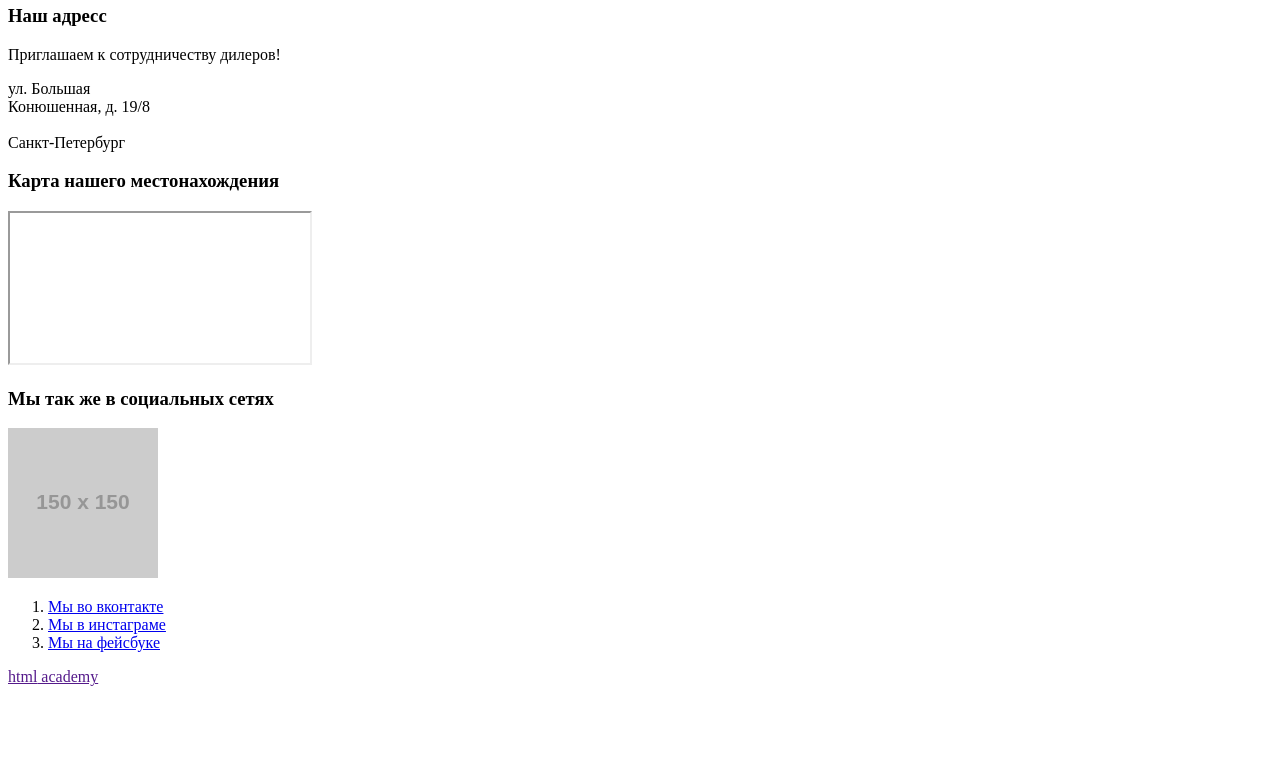
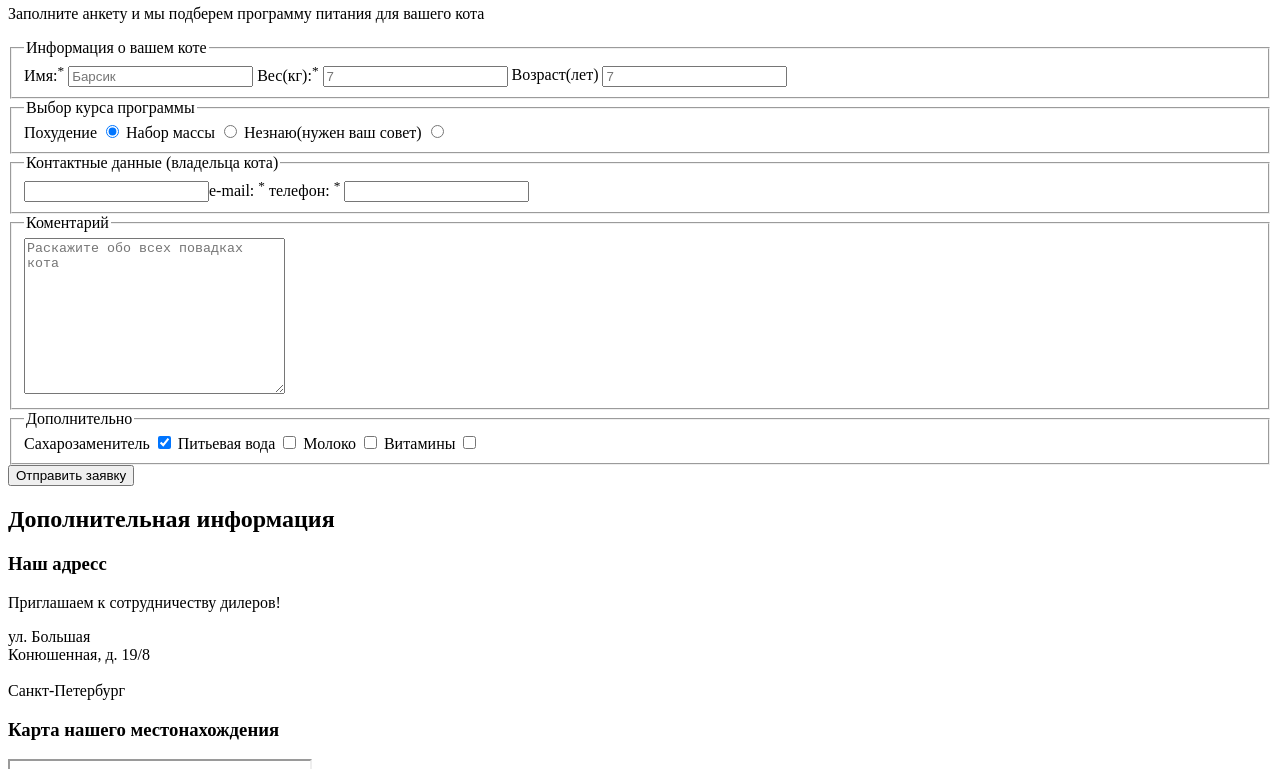
Before and after one commit to GarryVar/858513-cat-energy-19, a website: page source/form.html in a window 1280 px wide. Shown: the part 331-1100 px from the top of the page. Before the commit the page ends 1025 px from the top, so only its background shows below. Drawn offline with Linux system fonts and the light colour scheme; placeholder pictures from the web are drawn by us.

Commit message:
Завершает разметку по БЭМ в source/form.html

```diff
--- a/source/form.html
+++ b/source/form.html
@@ -21,6 +21,74 @@
         <button class="main-nav__toggle" type="button">Показать навигацию</button>
       </nav>
     </header>
+
+    <main>
+      <section class="programm">
+        <h2 class="programm__title">Подбор программы</h2>
+        <p class="programm__legend">Заполните анкету и мы подберем программу питания для вашего кота</p>
+        <form class="programm__form" action="post">
+
+          <fieldset>
+            <legend class="visually-hidden">Информация о вашем коте</legend>
+
+            <label for="cat-name">Имя:<sup>*</sup></label>
+            <input id="cat-name" type="text" placeholder="Барсик" required>
+
+            <label for="cat-weight">Вес(кг):<sup>*</sup></label>
+            <input id="cat-weight" type="text" placeholder="7" required>
+
+            <label for="cat-age">Возраст(лет)</label>
+            <input id="cat-age" type="text" placeholder="7">
+          </fieldset>
+
+          <fieldset>
+            <legend class="visually-hidden">Выбор курса программы</legend>
+
+            <label for="cat-sliming">Похудение</label>
+            <input id="cat-sliming" type="radio" checked>
+
+            <label for="cat-weighting">Набор массы</label>
+            <input id="cat-weighting" type="radio">
+
+            <label for="unknown">Незнаю(нужен ваш совет)</label>
+            <input id="unknown" type="radio">
+          </fieldset>
+
+          <fieldset>
+            <legend class="visually-hidden">Контактные данные (владельца кота)</legend>
+            <label for="email"></label>
+            <input id="email" type="email">e-mail: <sup>*</sup></inputy>
+
+            <label for="phone">телефон: <sup>*</sup></label>
+            <input id="phone" type="tel">
+
+          </fieldset>
+
+          <fieldset>
+            <legend>Коментарий</legend>
+            <textarea id="comment" cols="30" rows="10" placeholder="Раскажите обо всех повадках кота"></textarea>
+          </fieldset>
+
+          <fieldset>
+            <legend>Дополнительно</legend>
+            <label for="">Сахарозаменитель</label>
+            <input type="checkbox" checked>
+
+            <label for="">Питьевая вода</label>
+            <input type="checkbox">
+
+            <label for="">Молоко</label>
+            <input type="checkbox">
+
+            <label for="">Витамины</label>
+            <input type="checkbox">
+          </fieldset>
+
+          <button class="button" type="submit">Отправить заявку</button>
+
+        </form>
+      </section>
+    </main>
 
     <footer class="page-footer">
       <h2 class="visually-hidden">Дополнительная информация</h2>
```
